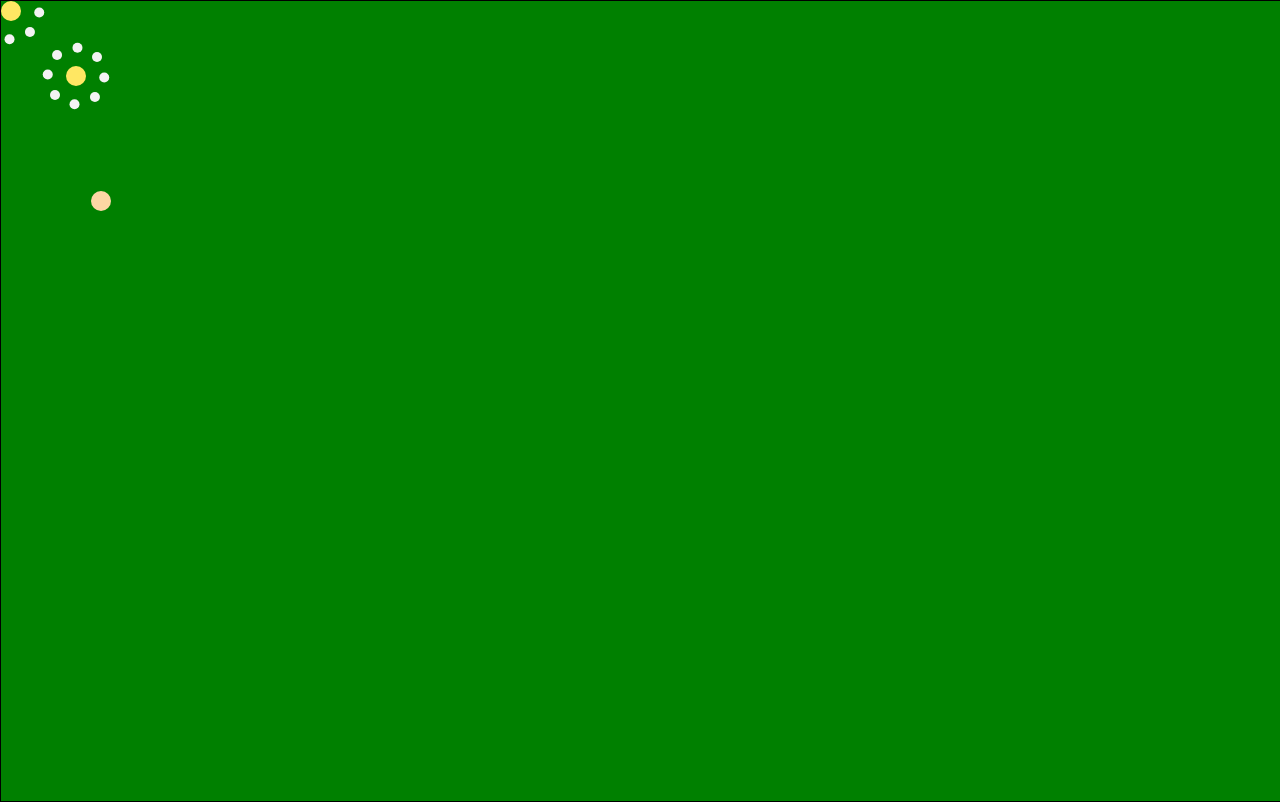
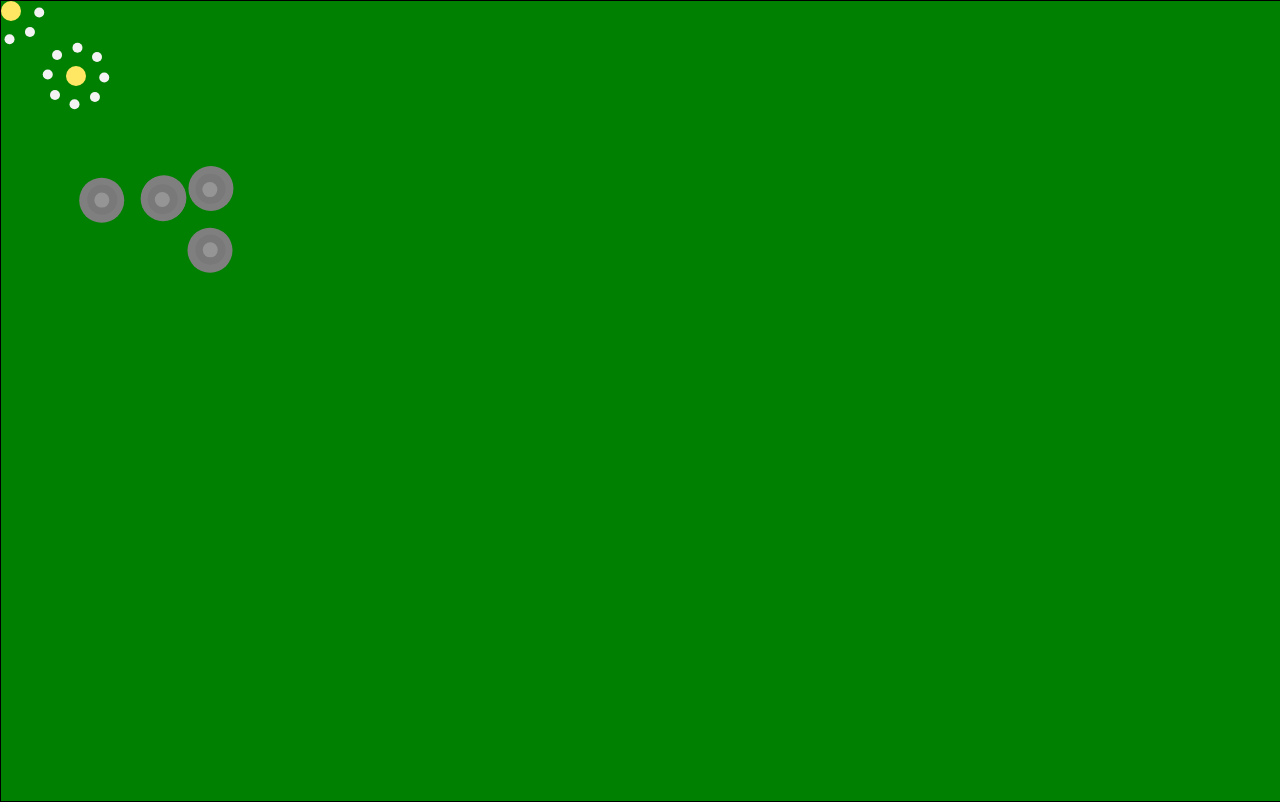
Before and after one commit to Cobalt-II/Porrio-AI-Editor, a website: page index.html in a window 1280 px wide. Drawn offline with Linux system fonts and the light colour scheme.

Commit message:
Update index.html

```diff
--- a/index.html
+++ b/index.html
@@ -23,10 +23,11 @@ ctx.fillStyle = "green";
 ctx.fillRect(0, 0, canvas.width, canvas.height);
 /*Type is a name string, health is a health value, fov is a range for the enemy to notice a player at,
 xe and ye are the spawn coordinates, speed is well, enemy speed per frame, model is used for dimensions of a
-simple shape model, like a square for instance, and bodydmg is how much health is drained from collision per frame.
+simple shape model, like a square for instance, and bodydmg is how much health is drained from collision per frame. Toggle is used as a toggle method
+for my Tornado enemy. It controls the time until next movement.
 */
 class Enemy {
-    constructor(type, health, fov, xe, ye, speed, model, bodydmg, maxhealth, rgn) {
+    constructor(type, health, fov, xe, ye, speed, model, bodydmg, maxhealth, rgn, toggle) {
         this.type = type;
         this.health = health;
         this.fov = fov;
@@ -37,6 +38,7 @@ class Enemy {
         this.bodydmg = bodydmg;
         this.maxhealth = health;
         this.rgn = rgn;
+        this.toggle = toggle;
     }
 };
 /* Push new AI types with this, if you feel comfortable with an AI you can even put that AI
@@ -57,7 +59,9 @@ class M28 {
 enemies.push(new M28(5,100,100,50,50,1,[5,5],1)); here, I made a class for one of my example enemy AI types,
 the M28 (I also added in a rarity example, so like if you wanted rarer and stronger enemy versions you could),
 instead of making a M28 through the enemy class. Dummy players come after.*/
-enemies.push(new Enemy('M28', 200, 100, 100, 200, 0.6, [10], 1, 200, 0.01));
+setInterval(() => {
+    enemies.push(new Enemy('Tornado', 2000, 100, 100, 200, 0.6, [22.5], 1, 2000, 0.01, true));
+}, 1000);
 var Keys = {
     up: false,
     down: false,
@@ -282,14 +286,16 @@ requestAnimationFrame(function draw() {
                 enemies[count].xe -= enemies[count].speed;
             }
         };
-        if (enemies[count].xe < 0) {
-            enemies[count].xe = 0
+
+
+        if (enemies[count].xe - enemies[count].model[0] < 0) {
+            enemies[count].xe = enemies[count].model[0]
         };
         if (enemies[count].xe > canvas.width - enemies[count].model[0]) {
             enemies[count].xe = canvas.width - enemies[count].model[0]
         };
-        if (enemies[count].ye < 0) {
-            enemies[count].ye = 0
+        if (enemies[count].ye - enemies[count].model[0] < 0) {
+            enemies[count].ye = enemies[count].model[0]
         };
         if (enemies[count].ye > canvas.height - enemies[count].model[0]) {
             enemies[count].ye = canvas.height - enemies[count].model[0]
@@ -304,27 +310,57 @@ requestAnimationFrame(function draw() {
             };
             for (let coun in weapons) {
                 if (weapons[coun].health > 0) {
-                    switch (enemies[count].type) {
-                        case 'M28':
                     if (collision(weapons[coun].x, enemies[count].xe, weapons[coun].y, enemies[count].ye, weapons[coun].model[0], enemies[count].model[0]) !== 'none') {
                         enemies[count].health -= weapons[coun].dmg;
                         weapons[coun].health -= enemies[count].bdydmg;
-                                break;
-                            }
                     }
                 }
             };
-
+            for (let coun in enemies) {
+                if (count !== coun && collision(enemies[count].xe, enemies[coun].xe, enemies[count].ye, enemies[coun].ye, enemies[count].model[0], enemies[coun].model[0]) !== 'none') {
+                    let angle = Math.abs(Math.atan2(enemies[count].ye - enemies[coun].ye, enemies[count].xe - enemies[coun].xe));
+                    if (enemies[count].xe < enemies[coun].xe) {
+                        enemies[count].xe -= Math.cos(angle)
+                    } else {
+                        enemies[count].xe += Math.cos(angle);
+                    }
+                    if (enemies[count].ye < enemies[coun].ye) {
+                        enemies[count].ye -= Math.sin(angle)
+                    } else {
+                        enemies[count].ye += Math.sin(angle);
+                    }
+                }
+            };
             // Push in new enemy AI algorithms and designs here
             switch (enemies[count].type) {
-                case 'M28':
-                    ctx.fillStyle = '#FDD7A4';
+                case 'Tornado':
+                    let r1 = rotate(enemies[count].xe - 10, enemies[count].ye - 10, enemies[count].xe, enemies[count].ye, Math.random() * 8 + 1);
+                    let r2 = rotate(enemies[count].xe - 17.5, enemies[count].ye - 17.5, enemies[count].xe, enemies[count].ye, Math.random() * 8 + 1);
+                    let r3 = rotate(enemies[count].xe - 25, enemies[count].ye - 25, enemies[count].xe, enemies[count].ye, Math.random() * 8 + 1);
+                    ctx.fillStyle = '#7F7F7F';
                     ctx.beginPath();
-                    ctx.arc(enemies[count].xe, enemies[count].ye, enemies[count].model[0], 0, Math.PI * 2, true);
+                    ctx.arc(r3[0], r3[1], enemies[count].model[0], 0, Math.PI * 2, true);
                     ctx.closePath();
                     ctx.fill();
+                    ctx.fillStyle = '#797979';
+                    ctx.beginPath();
+                    ctx.arc(r2[0], r2[1], enemies[count].model[0] - 7.5, 0, Math.PI * 2, true);
+                    ctx.closePath();
+                    ctx.fill();
+                    ctx.fillStyle = '#959595';
+                    ctx.beginPath();
+                    ctx.arc(r1[0], r1[1], enemies[count].model[0] - 15, 0, Math.PI * 2, true);
+                    ctx.closePath();
+                    ctx.fill();
+
                     let targets = [];
                     for (let coun in players) {
+                        let v = Math.hypot(players[coun].x - enemies[count].xe, players[coun].y - enemies[count].ye);
+                        if (v < 100) {
+                            let n = rotate(enemies[count].xe, enemies[count].ye, players[coun].x, players[coun].y, (v * 100 / v) / 50);
+                            players[coun].x = n[0];
+                            players[coun].y = n[1]
+                        }
                         if (collision(players[coun].x, enemies[count].xe, players[coun].y, enemies[count].ye, players[coun].model[0], enemies[count].model[0]) !== 'none') {
                             players[coun].health -= enemies[count].bodydmg;
                             enemies[count].health -= players[coun].bodydmg;
@@ -340,13 +376,55 @@ requestAnimationFrame(function draw() {
                                 players[coun].y += Math.sin(angle) * enemies[count].speed + 1;
                             }
                         };
-                        if (Math.hypot(players[coun].x - enemies[count].xe, players[coun].y - enemies[count].ye) < enemies[count].fov) {
+                        let dirs = [-1, 0, 1];
+                        let dirs2 = [-1, 1];
+                        setTimeout(() => {
+                            if (enemies[count].toggle === true) {
+                                let e = Math.random();
+                                let d = dirs[Math.floor(Math.random() * dirs.length)];
+                                let c = dirs[Math.floor(Math.random() * dirs.length)];
+                                let reps = 0;
+                                let inter = setInterval(() => {
+                                    if (reps < 40) {
+                                        if (d !== 0 || c !== 0) {
+                                            enemies[count].xe += d;
+                                            enemies[count].ye += c;
+                                            reps++;
+                                        } else {
+                                            if (e < 1 / 3) {
+                                                d = dirs2[Math.floor(Math.random() * dirs2.length)];
+                                            } else {
+                                                if (e < 2 / 3) {
+                                                    c = dirs2[Math.floor(Math.random() * dirs2.length)];
+                                                    enemies[count].xe += d;
+                                                    enemies[count].ye += c;
+                                                    reps++;
+                                                } else {
+                                                    c = dirs2[Math.floor(Math.random() * dirs2.length)];
+                                                    d = dirs2[Math.floor(Math.random() * dirs2.length)];
+                                                    enemies[count].xe += d;
+                                                    enemies[count].ye += c;
+                                                    reps++;
+                                                }
+                                            }
+                                        }
+                                    } else clearInterval(inter)
+                                }, 10);
+                                enemies[count].toggle = !enemies[count].toggle;
+                                setTimeout(() => {
+                                    enemies[count].toggle = !enemies[count].toggle
+                                }, 2000)
+                            }
+                        }, 2000)
+
+                        // Chase function data
+                        /* if (Math.hypot(players[coun].x - enemies[count].xe, players[coun].y - enemies[count].ye) < enemies[count].fov) {
                             targets.push([
                                 [players[coun].x, players[coun].y, players[coun].model[0]], Math.hypot(players[coun].x - enemies[count].xe, players[coun].y - enemies[count].ye)
                             ]);
-                        }
+                        } */
                     };
-                    if (targets.length) {
+                    /* if (targets.length) {
                          let targ = targets.reduce((dist, dist2) => dist[1] < dist2[1] ? dist[0] : dist2[0]);
                          if (targ.length === 2) {
                              chase(targ[0][0], targ[0][1], targ[0][2])
@@ -354,7 +432,7 @@ requestAnimationFrame(function draw() {
                          if (targ.length === 3) {
                              chase(targ[0], targ[1], targ[2])
                          }
-                    };
+                     }; */
                     break;
             }
         } else {
```
Lines whose indentation alone changed are shown as unchanged.
